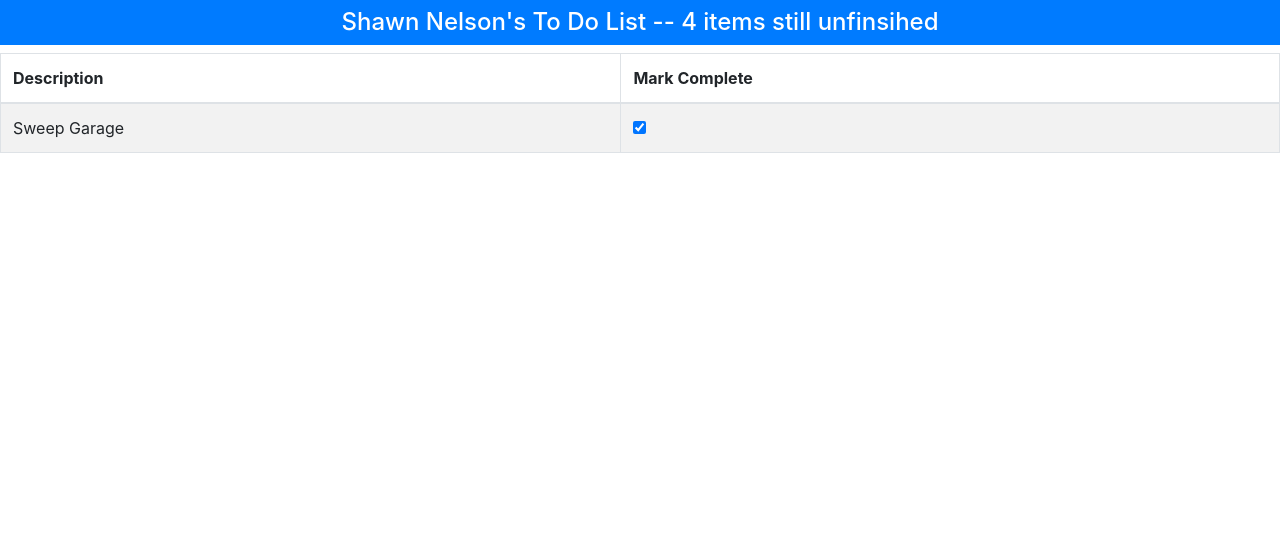
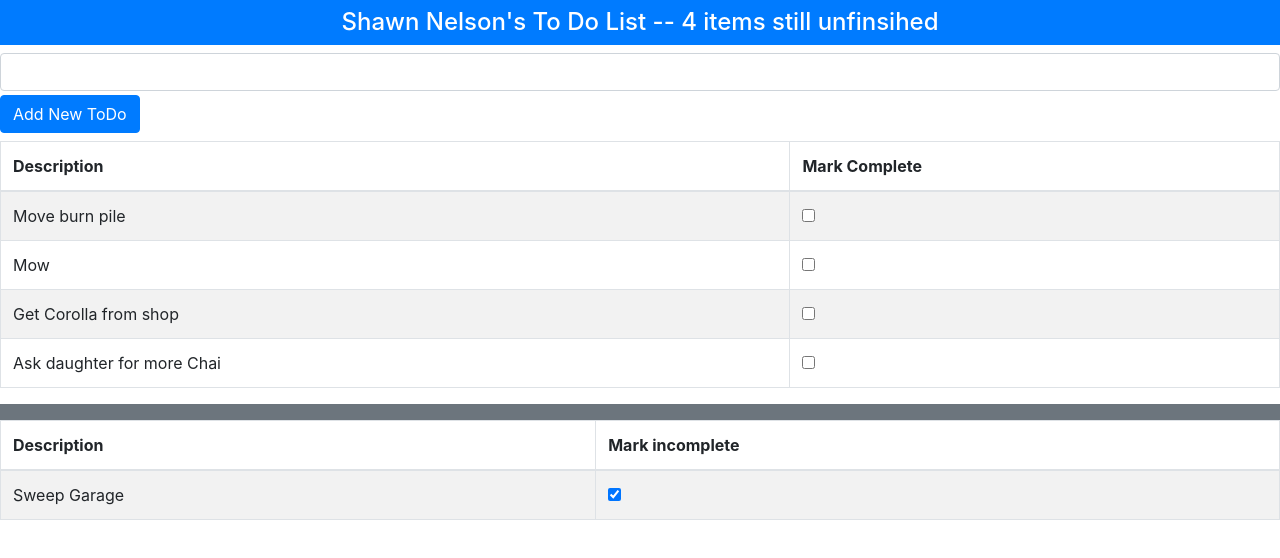
Before and after one commit to LoganRothrock/1029_todo, a React (Create React App) app: page / in a window 1280 px wide. Shown: the top 558 px of the page. Built offline with nearby package versions, Linux system fonts and the light colour scheme.

Commit message:
Completed Feature 5

```diff
--- a/src/App.js
+++ b/src/App.js
@@ -3,6 +3,7 @@ import './App.css';
 import React, {Component} from 'react';
 import {ToDoBanner} from './ToDoBanner';
 import {ToDoRow} from './ToDoRow';
+import {ToDoCreater} from './ToDoCreater';
 import 'bootstrap/dist/css/bootstrap.css';
 
 export default class App extends Component {
@@ -55,6 +56,27 @@ export default class App extends Component {
     }
   );
 
+  //  Feature 5d
+  //  The createNewTodoCallback method below is the callback for the ToDoCreator component
+  //  The "newToDoAction" parameter passed into the createNewTodoCallback method below comes from where
+  //the callback it initiated from- which is in the createNewTodo method of the ToDoCreator Component
+
+  createNewToDoCallBack = (newToDoAction) => {
+    //  The if block below checks if the newly created todo item is NOT already in the list of todos.
+    //If it is NOT already in the list then it adds it as below.
+    //If it is in the list already there is no else block so nothing happens - this is not to user friendly but.... :)
+    if (!this.state.todoItems.find(x => x.action == newToDoAction)){
+      this.setState({
+        todoItems: [
+          ...this.state.todoItems,
+          { action: newToDoAction, done: false}
+        ]
+        // By default every new todo should not be done- in other words it's done property should have a value of false.
+      })
+    }
+
+  }
+
 
   render = () =>
     <div id="startingPoint">
@@ -64,6 +86,10 @@ export default class App extends Component {
         todoItems = {this.state.todoItems}
 
       />
+      {/* Feature 5a */}
+      <ToDoCreater
+        callback = {this.createNewToDoCallBack}
+      />
 
       {/* Features 3 & 4 */}
       <table className="table table-striped table-bordered">
@@ -72,11 +98,23 @@ export default class App extends Component {
           <th>Mark Complete</th>
         </thead>
         <tbody>
-          {this.todoTableRows(true)}
+          {this.todoTableRows(false)}
         </tbody>
       </table>
+      <div className="bg-secondary text-white text-center p-2"></div>
 
+    {/* Features 6 & 7 */}
+    <table className="table table-striped table-bordered">
+    <thead>
+      <th>Description</th>
+      <th>Mark incomplete</th>
+    </thead>
+    <tbody>
+      {this.todoTableRows(true)}
+    </tbody>
+  </table>
     </div>
+
 
 }
 
--- /dev/null
+++ b/src/ToDoCreater.js
@@ -0,0 +1,50 @@
+import React, {Component} from 'react';
+
+export class ToDoCreater extends Component {
+
+    //  Features 5
+    constructor(props){
+        super(props);
+
+        //  We created this constructor above so that we could pass in the App's props.
+        //Remember props is simply the App's data.  We did this so that we had access to the "state" object.
+        //Once we have the state object we add a new property to it called "newToDoItem" and set its initial value
+        //to "" - as seen in the next line below:
+
+        this.state = {newToDoItem: ""}
+    }
+
+    //Feature 5c
+    //  The createNewTodo method is for the onClick of the Add New ToDo button
+    //  The createNewTodo method does 2 things:
+    //  1) invokes the callback of the ToDoCreator Component and passes the callback the value of the new todo item - which is: this.state.newToDoItem
+    //  2) resets the newToDoItem property back to "" so it is blank and ready for the next new todo item to be added
+
+    createNewToDo = () => {
+        this.props.callback(this.state.newToDoItem);
+        this.setState({newToDoItem: ""})
+    }
+
+    //Feature 5b
+    //  The updateNewToDoItem method is for the onChange event of the input box below for adding a new todo item.
+    //The updateNewToDoItem takes in the event from the onChange and sets the state of the newToDoItem property
+
+    updateNewToDoItem = (event) => {
+        this.setState(
+            {newToDoItem: event.target.value}
+        );
+    }
+
+    render = () =>
+    <div className="my-1">
+        <input className="form-control"
+        value={this.state.newToDoItem}
+        onChange={this.updateNewToDoItem}/>
+        <button className="btn btn-primary my-1"
+            onClick={this.createNewToDo}
+        >
+            Add New ToDo
+        </button>
+    </div>
+
+};
```
